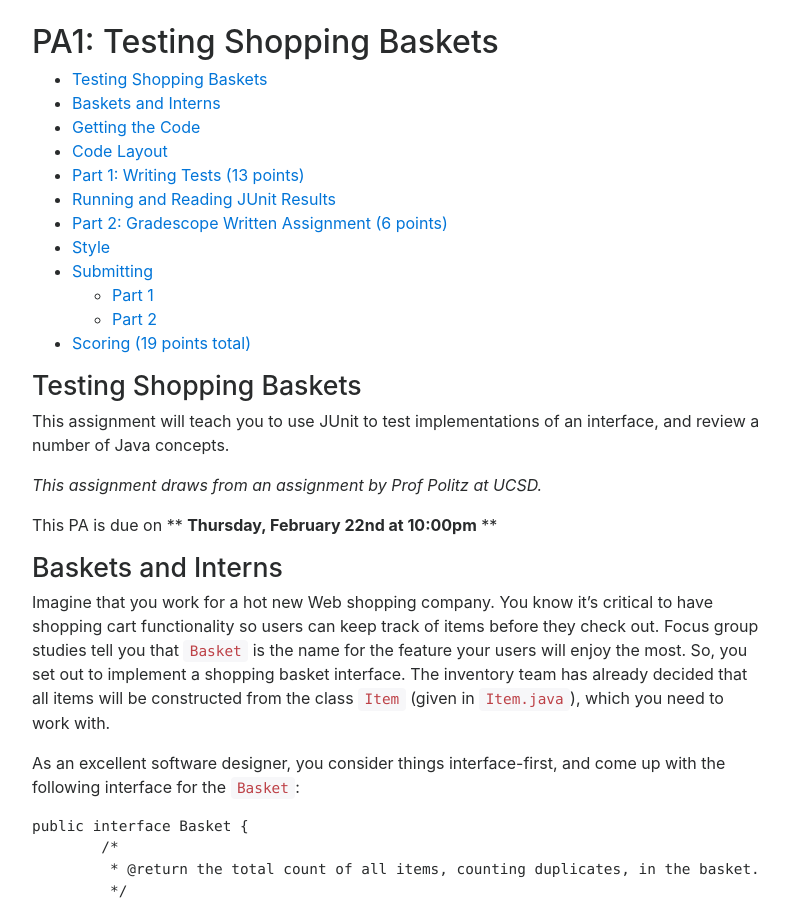
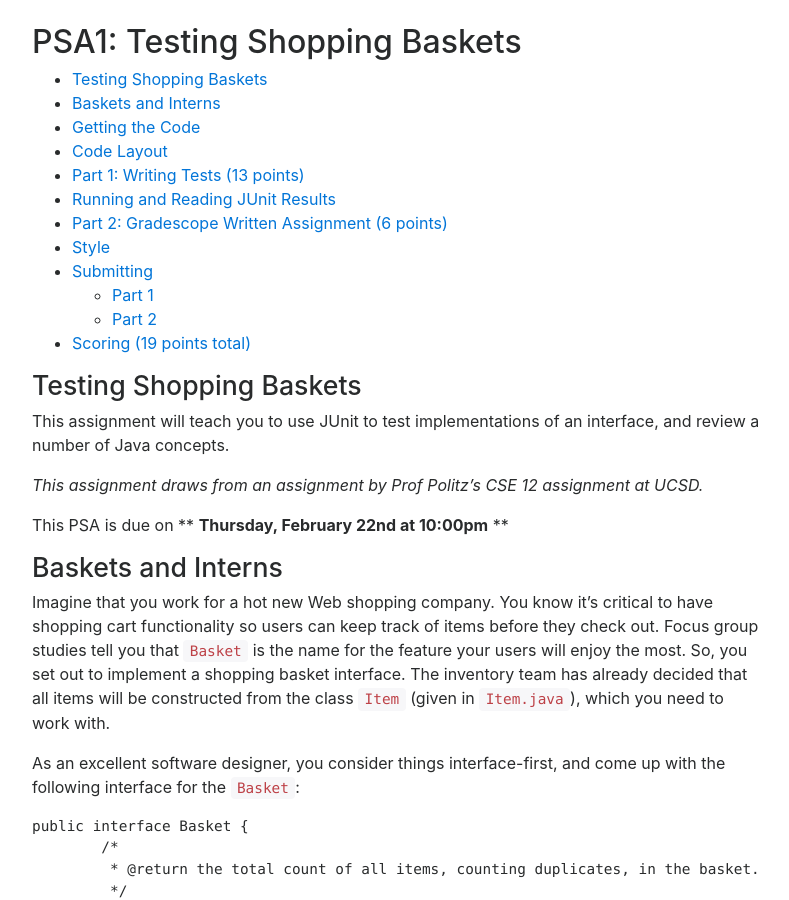
Before and after one commit to usd-comp230/usd-comp230.github.io, a Jekyll site: the page built from pa1/index.md, in a window 1280 px wide and 900 px high. Shown: the whole window, without its empty margins (243-1032 px from the left). Built offline with Jekyll 4.4.1, drawn with Linux system fonts in a browser that asks for light colours; nearby versions of some CDN libraries.

Commit message:
update psa

```diff
--- a/pa1/index.md
+++ b/pa1/index.md
@@ -1,6 +1,6 @@
 ---
 layout: pa
-title: "PA1: Testing Shopping Baskets"
+title: "PSA1: Testing Shopping Baskets"
 # doodle: "../doodle.png"
 ---
 
@@ -10,9 +10,9 @@ title: "PA1: Testing Shopping Baskets"
 This assignment will teach you to use JUnit to test implementations of an
 interface, and review a number of Java concepts.
 
-_This assignment draws from an assignment by Prof Politz at UCSD._
+_This assignment draws from an assignment by Prof Politz's CSE 12 assignment at UCSD._
 
-This PA is due on ** **Thursday, February 22nd at 10:00pm** **
+This PSA is due on ** **Thursday, February 22nd at 10:00pm** **
 
 ## Baskets and Interns
 
```
